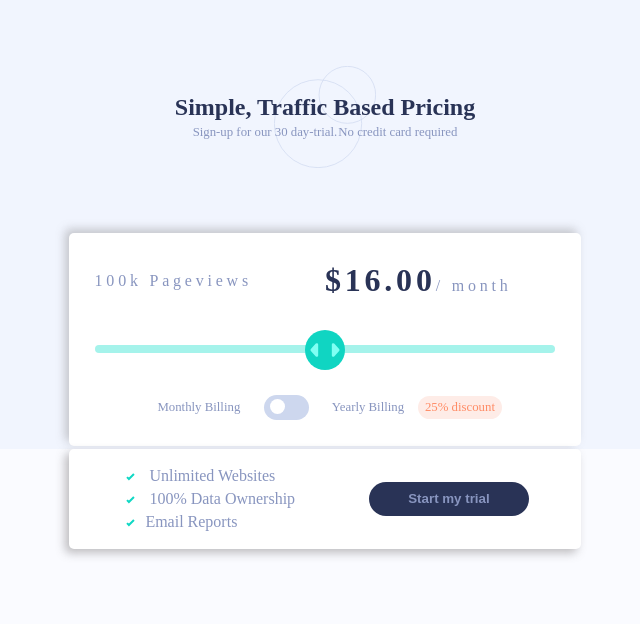
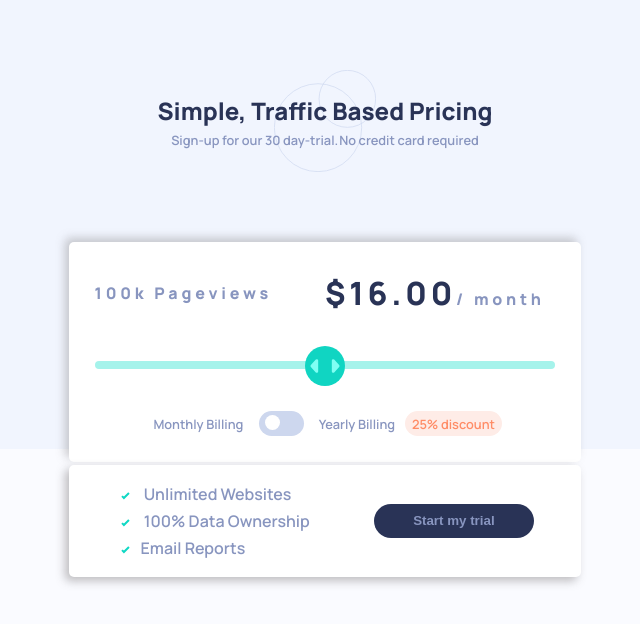
Before and after one commit to Ibhassan01/interactive-pricing-component-main, a plain HTML site: page index.html in a window 1280 px wide. Shown: the whole page, without its empty margins (315-955 px from the left). Drawn offline with Linux system fonts and the light colour scheme.

Commit message:
Added required font and font weights

```diff
--- a/index.html
+++ b/index.html
@@ -1,6 +1,9 @@
 <!DOCTYPE html>
 <html lang="en">
 <head>
+  <link rel="preconnect" href="https://fonts.googleapis.com">
+<link rel="preconnect" href="https://fonts.gstatic.com" crossorigin>
+<link href="https://fonts.googleapis.com/css2?family=Hanken+Grotesk&family=Manrope:wght@600;800&display=swap" rel="stylesheet">
   <meta charset="UTF-8">
   <meta name="viewport" content="width=device-width, initial-scale=1.0">
   <link rel="icon" type="image/png" sizes="32x32" href="./images/favicon-32x32.png">
--- a/style.css
+++ b/style.css
@@ -20,6 +20,7 @@
     box-sizing: border-box;
 }
 body{
+    font-family: 'Manrope', sans-serif;
     background-color: var(--Very-Pale-Blue);
     position: relative;
     background-color: var(--Very-Pale-Blue);
@@ -54,6 +55,7 @@ header p{
     color: var(--Dark-Desaturated-Blue);
 }
 header span{
+    font-weight: 600;
     color: var(--Grayish-Blue);
     margin: 1% 0;
 }
@@ -80,6 +82,7 @@ main section{
     color: var(--Grayish-Blue);
 }
 main p{
+    font-weight: 800;
     letter-spacing: 1mm;
     color: var(--Grayish-Blue);
 }
@@ -139,6 +142,7 @@ section input{
     display: none;
 }
 footer{
+    font-weight: 600;
     border-radius: 5px;
     position: relative;
     background-color: var(--White);
@@ -161,7 +165,7 @@ footer section{
 footer button{
     margin:30px 0;
     color: var(--Grayish-Blue);
-    font-weight: 700;
+    font-weight: 600;
     border-radius: 25px;
     padding: 6% 20%;
     border: none;
@@ -172,7 +176,7 @@ footer button:hover{
     cursor: pointer;
     color: var(--White);
 }
-  /* Custom styles for the range input */
+/* Custom styles for the range input */
     input[type="range"] {
     -webkit-appearance: none;
     width: 90%;
@@ -188,7 +192,6 @@ input[type="range"]::-webkit-slider-runnable-track {
     background: var(--Soft-Cyan);
     border-radius: 5px;
 }
-
 /* Custom thumb style */
 input[type="range"]::-webkit-slider-thumb:hover {
     box-shadow: 1px 10px 15px var(--Strong-Cyan);
```
